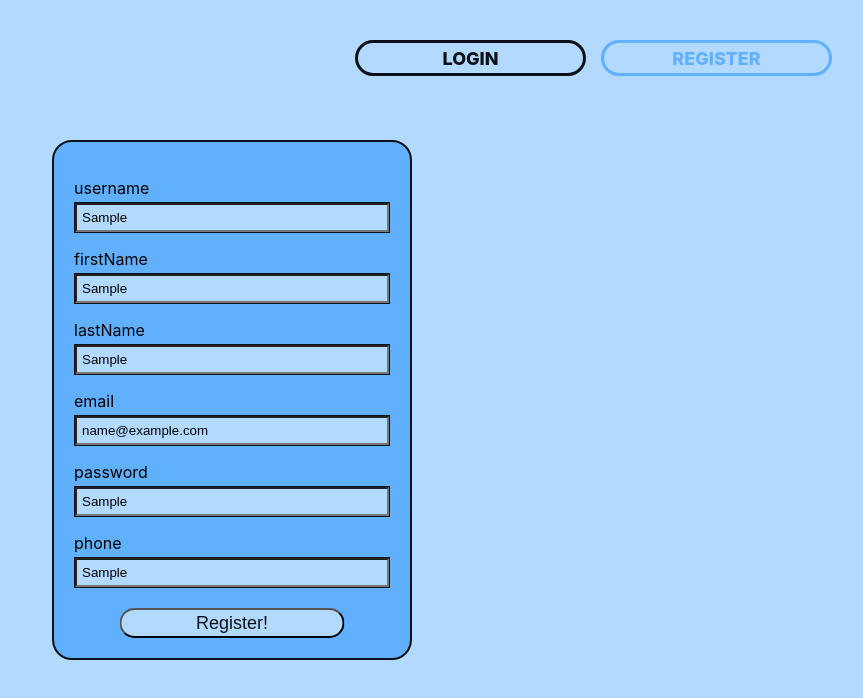
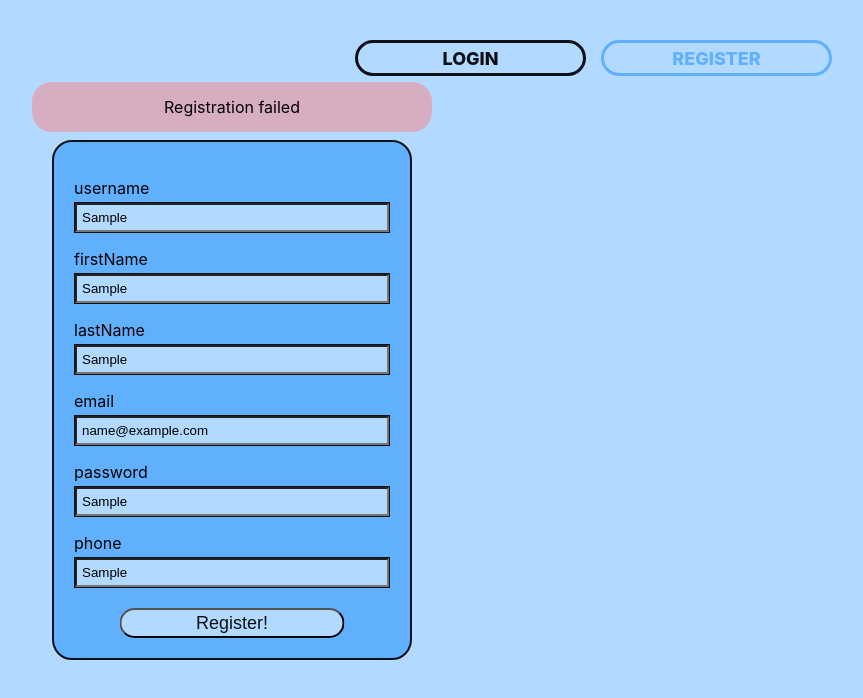
Before and after one commit to Shelemetev/Pet-Network, a React (Create React App) app: page /register in a window 1280 px wide. Both pictures are taken after typing "Sample", "Sample", "Sample", "name@example.com", "Sample", "Sample" into the empty fields and a click on the button "Register!". Shown: the top 698 px of the page, without its empty margins (408-1271 px from the left). Built offline with nearby package versions, Linux system fonts and the light colour scheme; no server answers.

Commit message:
Сделал вывод сообщения об успешности регитрации

```diff
--- a/src/Components/Register/Register.jsx
+++ b/src/Components/Register/Register.jsx
@@ -4,10 +4,9 @@ import { NavLink } from 'react-router-dom'
 import RegisterForm from './RegisterForm/RegisterForm';
 
 
-const Register = React.memo(({registredThunk}) => {
+const Register = React.memo(({registredThunk, registerStatus}) => {
 
     const setActive = ({ isActive }) => (isActive ? s['register__btn--active'] : s['register__btn'])
-
 
     return (
         <div className={s.register}>
@@ -15,7 +14,7 @@ const Register = React.memo(({registredThunk}) => {
                 <NavLink to={'/'} className={setActive}>LOGIN</NavLink>
                 <NavLink to={'/register'} className={setActive}>REGISTER</NavLink>
             </div>
-            <RegisterForm registredThunk={registredThunk}/>
+            <RegisterForm registerStatus={registerStatus} registredThunk={registredThunk}/>
         </div>
     )
 })
--- a/src/Components/Register/RegisterContainer.jsx
+++ b/src/Components/Register/RegisterContainer.jsx
@@ -1,10 +1,11 @@
 import { connect } from "react-redux";
 import Register from './Register';
 import {registredThunk} from './../../store/auth-reducer'
+import { getRegisterStatus } from "../../store/store-selectors/auth-selector";
 
-const mapStateToProps = () => {
+const mapStateToProps = (state) => {
     return {
-
+        registerStatus : getRegisterStatus(state)
     }
 }
 
--- a/src/Components/Register/RegisterForm/RegisterForm.jsx
+++ b/src/Components/Register/RegisterForm/RegisterForm.jsx
@@ -1,13 +1,21 @@
-import React from 'react'
+import React, { useEffect } from 'react'
 import s from './RegisterForm.module.css'
 import { Formik } from 'formik';
+import { useState } from 'react';
 
-const RegisterForm = React.memo(({registredThunk}) => {
+const RegisterForm = React.memo(({registredThunk,registerStatus}) => {
 
-    const registeStart = (values, { setSubmitting }) => {
+    let[activeMode, setActiveMode] = useState(false)
 
+    useEffect(() => {
+        if(activeMode === true) {
+            setTimeout(() => setActiveMode(false),5000)
+        }
+    }, [activeMode,setActiveMode])
+
+    const registerStart = (values, { setSubmitting }) => {
+        setActiveMode(true)
         registredThunk(values)
-
         setSubmitting(false)
     }
 
@@ -21,7 +29,7 @@ const RegisterForm = React.memo(({registredThunk}) => {
     }
 
     return (
-        <Formik initialValues={initialValues} onSubmit={registeStart}>
+        <Formik initialValues={initialValues} onSubmit={registerStart}>
             {({
             values,
             errors,
@@ -32,6 +40,7 @@ const RegisterForm = React.memo(({registredThunk}) => {
             isSubmitting,
             }) => (
                 <form className={s.form} onSubmit={handleSubmit}>
+                    {activeMode ? (registerStatus? <div className={s['status--true']}>you have successfully logged in</div> : <div className={s['status--false']}>Registration failed</div>) : (<></>)}
                     <p className={s.form__text}>username</p>
                     <div className={s['form__input-box']}>
                         <input className={s.form__input} type="text" name="username" onChange={handleChange} value={values.username} onBlur={handleBlur} />
--- a/src/Components/Register/RegisterForm/RegisterForm.module.css
+++ b/src/Components/Register/RegisterForm/RegisterForm.module.css
@@ -49,3 +49,31 @@
 .form__text {
     margin-bottom: -16px;
 }
+
+.status--true {
+    display: flex;
+    align-items: center;
+    justify-content: center;
+    position: absolute;
+    width: 400px;
+    height: 50px;
+    border-radius: 20px;
+    top: -60px;
+    left: 50%;
+    transform: translate(-50%);
+    background-color: rgba(127, 255, 133, 0.486);
+}
+
+.status--false {
+    display: flex;
+    align-items: center;
+    justify-content: center;
+    position: absolute;
+    width: 400px;
+    height: 50px;
+    border-radius: 20px;
+    top: -60px;
+    left: 50%;
+    transform: translate(-50%);
+    background-color: rgba(255, 127, 127, 0.486);
+}
--- a/src/store/auth-reducer.js
+++ b/src/store/auth-reducer.js
@@ -1,6 +1,9 @@
+import { Auth } from './../api/api';
 
-import { Auth } from './../api/api';
+const REGISTER_STATUS_SET = 'register-status-set'
+
 const stateInitial = {
+    data: {
         id: 0,
         username: "string",
         firstName: "string",
@@ -8,8 +11,10 @@ const stateInitial = {
         email: "string",
         password: "string",
         phone: "string",
-    userStatus: 0,
-    statusAuthorization : false
+        userStatus: 0
+    },
+    statusAuthorization : false,
+    registerStatus : ''
 }
 
 const authReducer = (state = stateInitial, action) => {
@@ -19,6 +24,9 @@ const authReducer = (state = stateInitial, action) => {
     }
 
     switch (action.type) {
+        case REGISTER_STATUS_SET:
+            stateCopy.registerStatus = action.bolean
+            return stateCopy
         default:
             return stateCopy;
     }
@@ -26,9 +34,17 @@ const authReducer = (state = stateInitial, action) => {
 
 export default authReducer
 
+const registerStatusSet = (bolean) => ({type:REGISTER_STATUS_SET, bolean:bolean})
+
 export const registredThunk = (object) => async(dispatch) => {
     const data = await Auth.Registred(object)
 
-    console.log(data);
-    console.log('dfdf');
+    if(data) {
+        if(data.code === 200) {
+            dispatch(registerStatusSet(true))
+        } else {
+            dispatch(registerStatusSet(false))
         }
+    }
+
+}
--- a/src/store/store-selectors/auth-selector.js
+++ b/src/store/store-selectors/auth-selector.js
@@ -1,5 +1,7 @@
-
-
 export const getStatusAuthorization = (state) => {
     return state.authData.statusAuthorization
 }
+
+export const getRegisterStatus = (state) => {
+    return state.authData.registerStatus
+}
```
Lines whose indentation alone changed are shown as unchanged.
